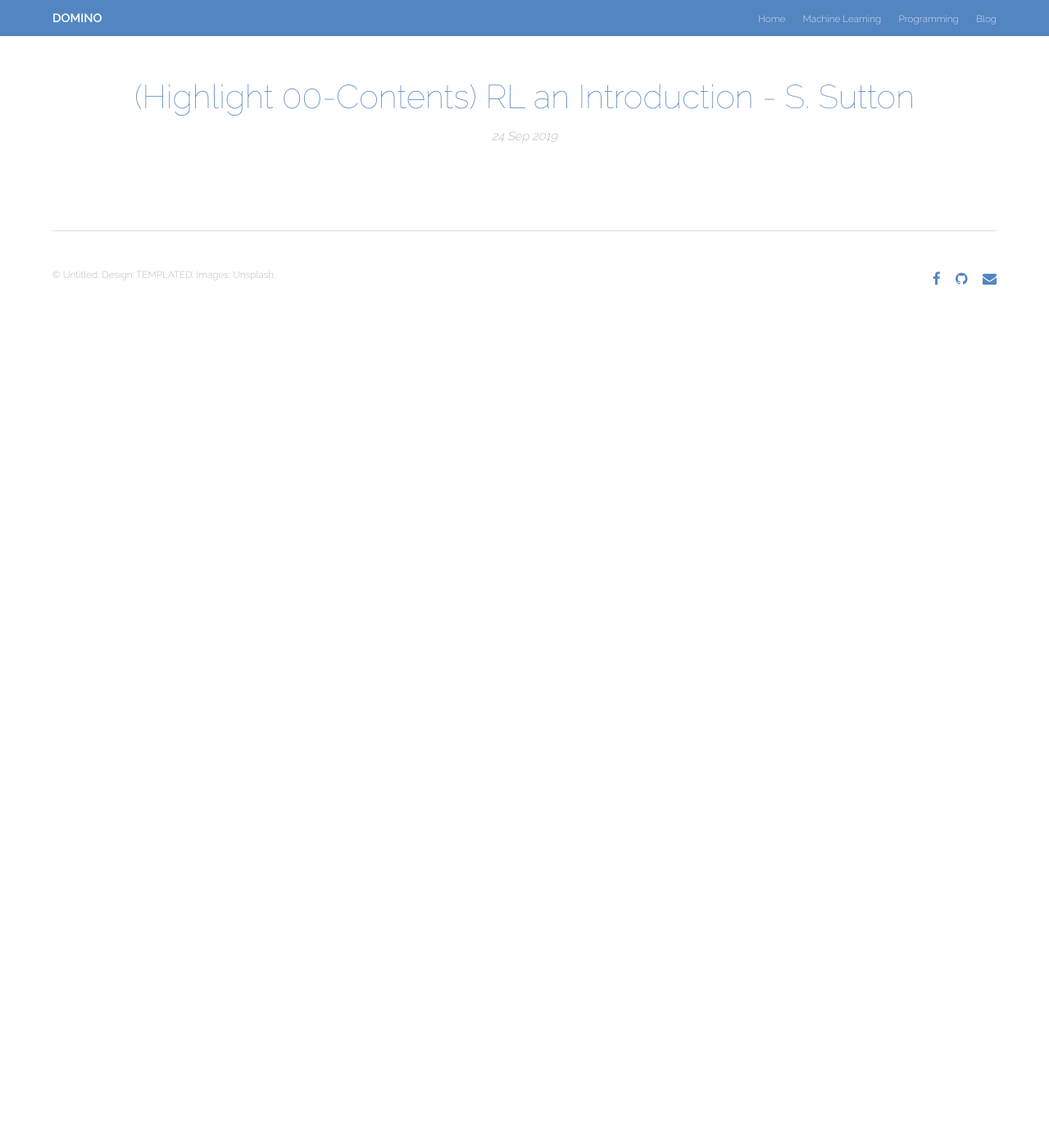
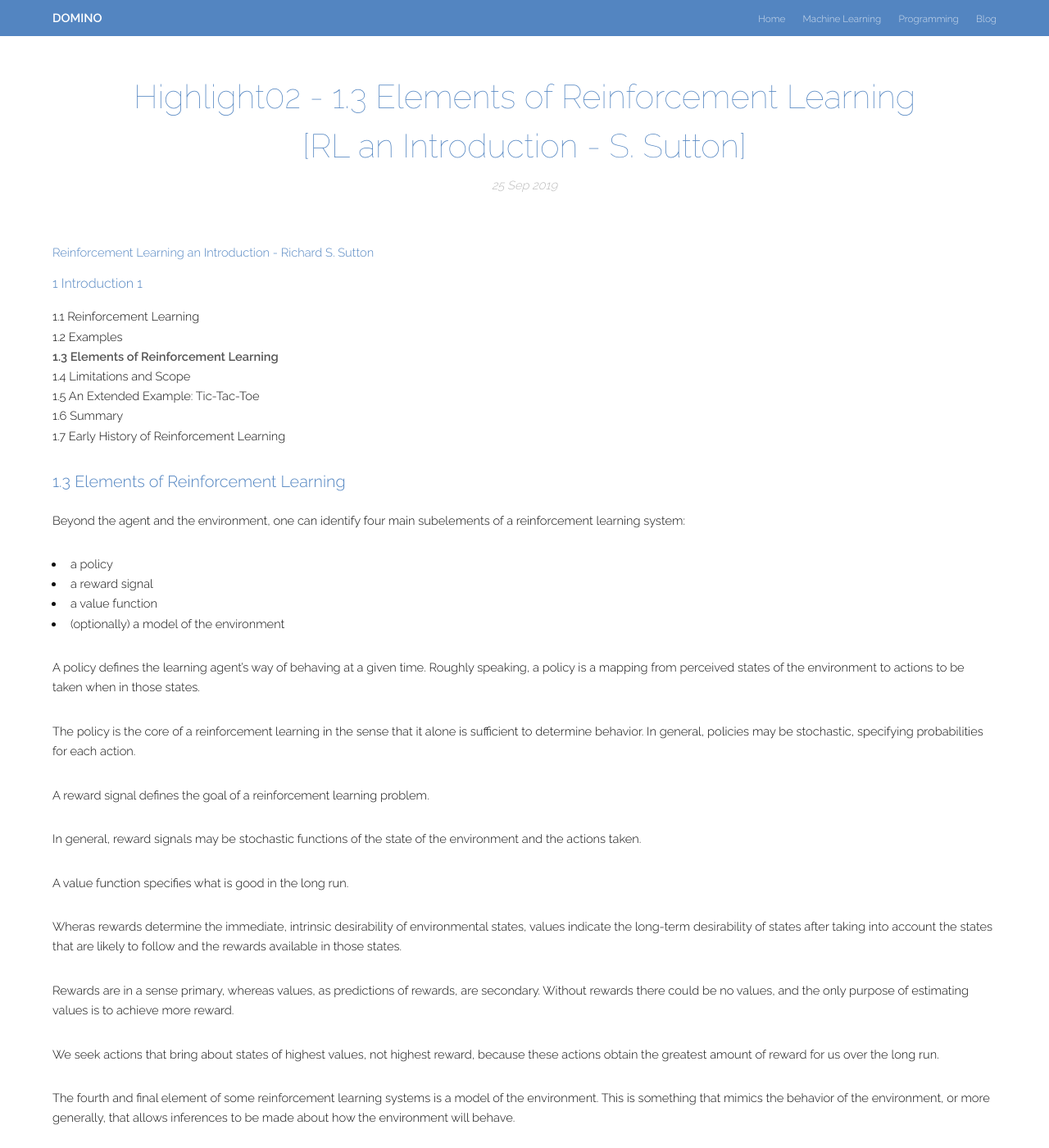
Before and after one commit to backgom2357/backgom2357.github.io, a Jekyll site: the page built from _posts/2019-09-24-(Highlight 03-1.3) RL an Introduction - S. Sutton.markdown, in a window 1280 px wide and 1400 px high. Shown: the whole window at 82% size. Built offline with Jekyll 4.4.1, drawn with Linux system fonts in a browser that asks for light colours; some of the changed text lies outside the part shown.

Commit message:
post 1.3 elements

```diff
--- a/_posts/2019-09-24-(Highlight 03-1.3) RL an Introduction - S. Sutton.markdown
+++ b/_posts/2019-09-24-(Highlight 03-1.3) RL an Introduction - S. Sutton.markdown
@@ -1,7 +1,58 @@
 ---
 layout: post
-title: '(Highlight 00-Contents) RL an Introduction - S. Sutton'
-date: 2019-09-24
+title: 'Highlight02 - 1.3 Elements of Reinforcement Learning <br> [RL an Introduction - S. Sutton]'
+date: 2019-09-25
 categories: machine_learning
 image: images/RLIntroduction_Sutton.png
 ---
+# Reinforcement Learning an Introduction - Richard S. Sutton
+
+#### 1 Introduction 1
+1.1 Reinforcement Learning<br>
+1.2 Examples<br>
+<b>1.3 Elements of Reinforcement Learning<br></b>
+1.4 Limitations and Scope<br>
+1.5 An Extended Example: Tic-Tac-Toe<br>
+1.6 Summary<br>
+1.7 Early History of Reinforcement Learning<br>
+
+### 1.3 Elements of Reinforcement Learning
+
+Beyond the agent and the environment, one can identify four main subelements of a reinforcement learning system:
+- a policy
+- a reward signal
+- a value function
+- (optionally) a model of the environment
+<br>
+
+A policy defines the learning agent's way of behaving at a given time. Roughly speaking, a policy is a mapping from perceived states of the environment to actions to be taken when in those states.
+<br>
+
+The policy is the core of a reinforcement learning in the sense that it alone is sufficient to determine behavior. In general, policies may be stochastic, specifying probabilities for each action.
+<br>
+
+A reward signal defines the goal of a reinforcement learning problem.
+<br>
+
+In general, reward signals may be stochastic functions of the state of the environment and the actions taken.
+<br>
+
+A value function specifies what is good in the long run.
+<br>
+
+Wheras rewards determine the immediate, intrinsic desirability of environmental states, values indicate the long-term desirability of states after taking into account the states that are likely to follow and the rewards available in those states.
+<br>
+
+Rewards are in a sense primary, whereas values, as predictions of rewards, are secondary. Without rewards there could be no values, and the only purpose of estimating values is to achieve more reward.
+<br>
+
+We seek actions that bring about states of highest values, not highest reward, because these actions obtain the greatest amount of reward for us over the long run.
+<br>
+
+The fourth and final element of some reinforcement learning systems is a model of the environment. This is something that mimics the behavior of the environment, or more generally, that allows inferences to be made about how the environment will behave.
+<br>
+
+Models are used for planning, by which we mean any way of deciding on a course of action by considering possible futuresituations before they are actually experienced. Methods for solving reinforcement learning problems that use models and planning are called model-based methods, as opposed to simpler model-free methods that are explicitly trial-and-error learners -- viewed as almost the opposite of planning.
+<br>
+
+Modern reinforcement learning spans the spectrum from low-level, trial-and-error learning to high-level, deliberative planning.
```
